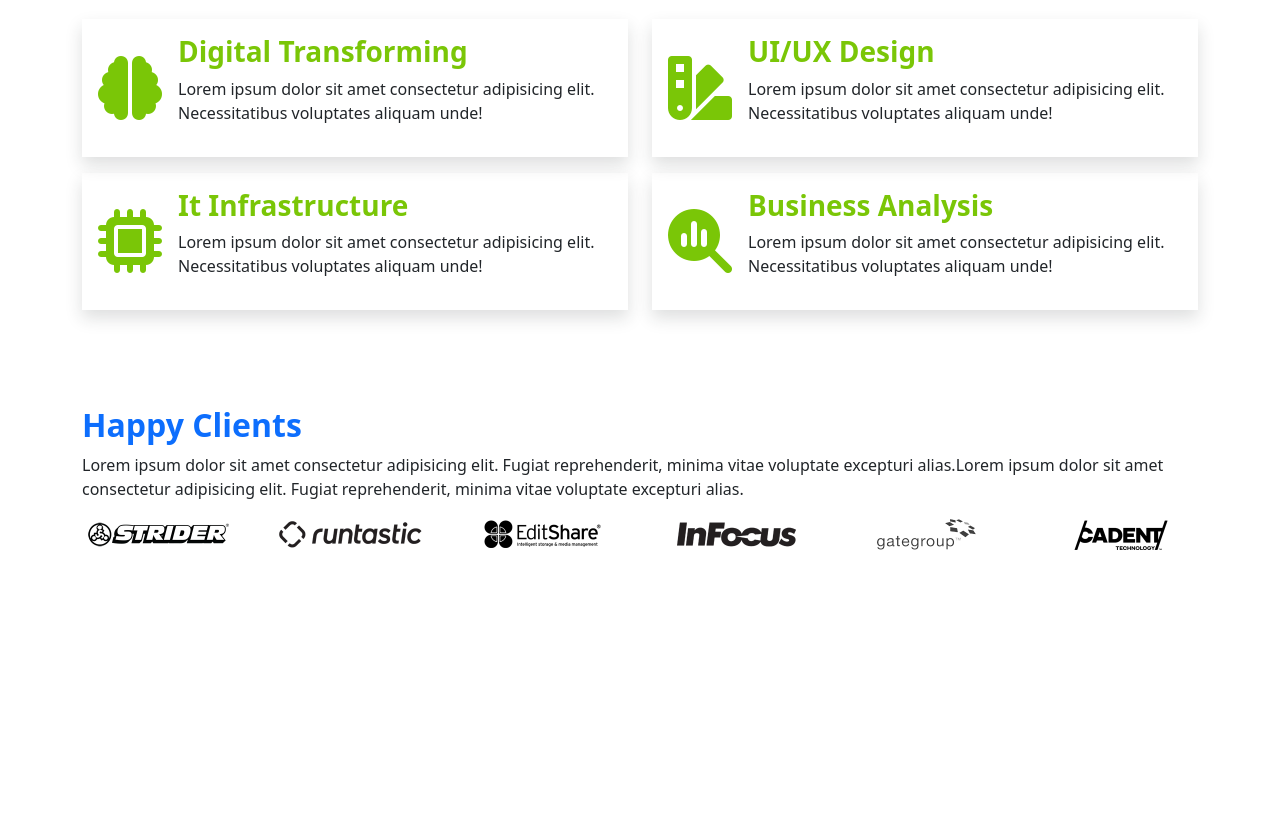
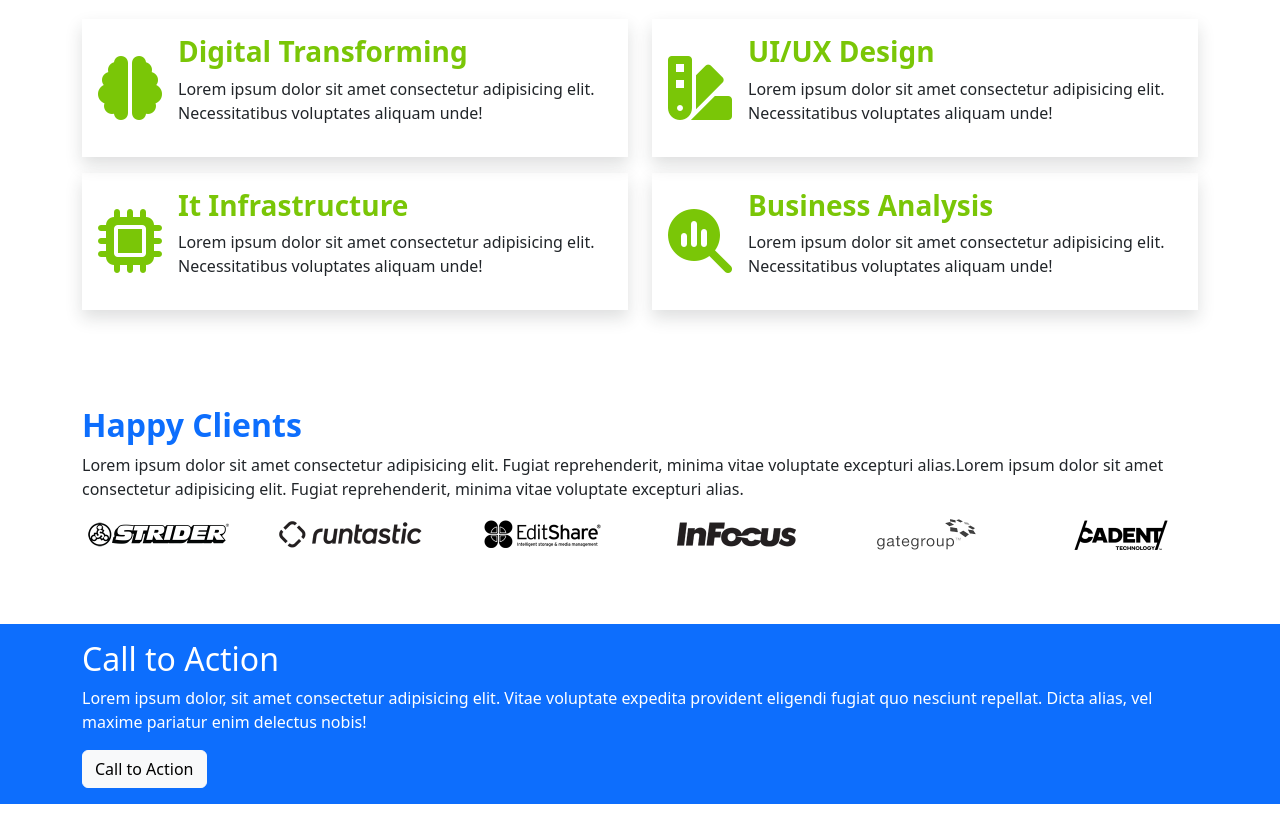
Before and after one commit to swadebsharma10/reveal-me, a plain HTML site: page index.html in a window 1280 px wide. Shown: the part 1390-2218 px from the top of the page. Before the commit the page ends 2014 px from the top, so only its background shows below. Drawn offline with Linux system fonts and the light colour scheme.

Commit message:
added action section

```diff
--- a/index.html
+++ b/index.html
@@ -161,6 +161,7 @@
         </div>
       </div>
     </section>
+    <!-- clients -->
     <section class="container-lg my-5 py-4">
       <h2 class="text-primary fw-bold"> Happy Clients </h2>
       <p>Lorem ipsum dolor sit amet consectetur adipisicing elit. Fugiat reprehenderit, minima vitae voluptate excepturi alias.Lorem ipsum dolor sit amet consectetur adipisicing elit. Fugiat reprehenderit, minima vitae voluptate excepturi alias. </p>
@@ -173,6 +174,14 @@
         <img class="client-img" src="image/clients/client-6.png" alt="">
       </div>
     </section>
+    <!-- Actions -->
+    <section class="bg-primary my-4 py-3" >
+      <div class="action-container container-lg">
+        <h2 class="text-white">Call to Action</h2>
+        <p class="text-white">Lorem ipsum dolor, sit amet consectetur adipisicing elit. Vitae voluptate expedita provident eligendi fugiat quo nesciunt repellat. Dicta alias, vel maxime pariatur enim delectus nobis!</p>
+        <button class="btn btn-light">Call to Action</button>
+      </div>
+    </section>
    </main>
 
   <!-- Bj -->
```
